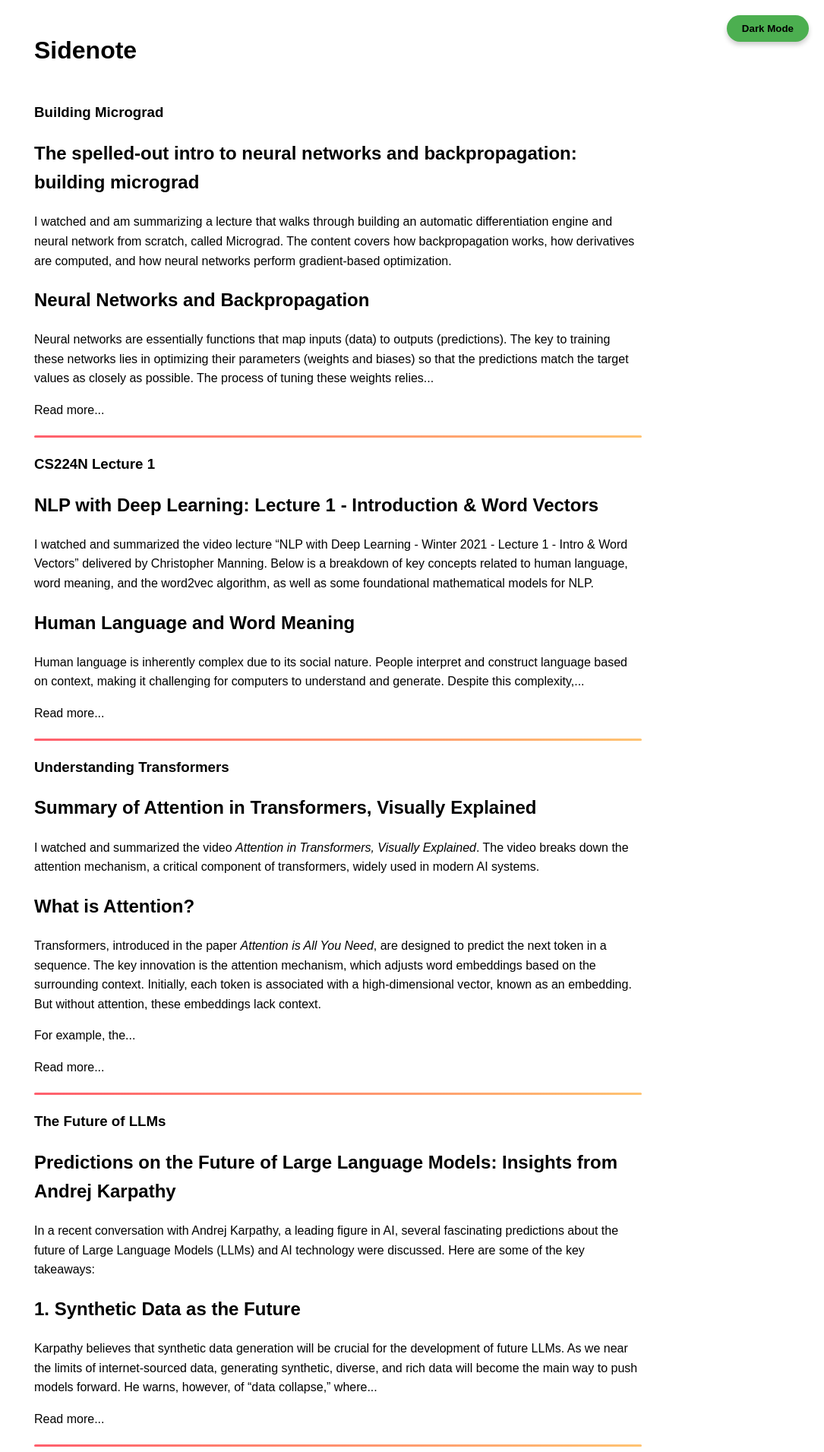
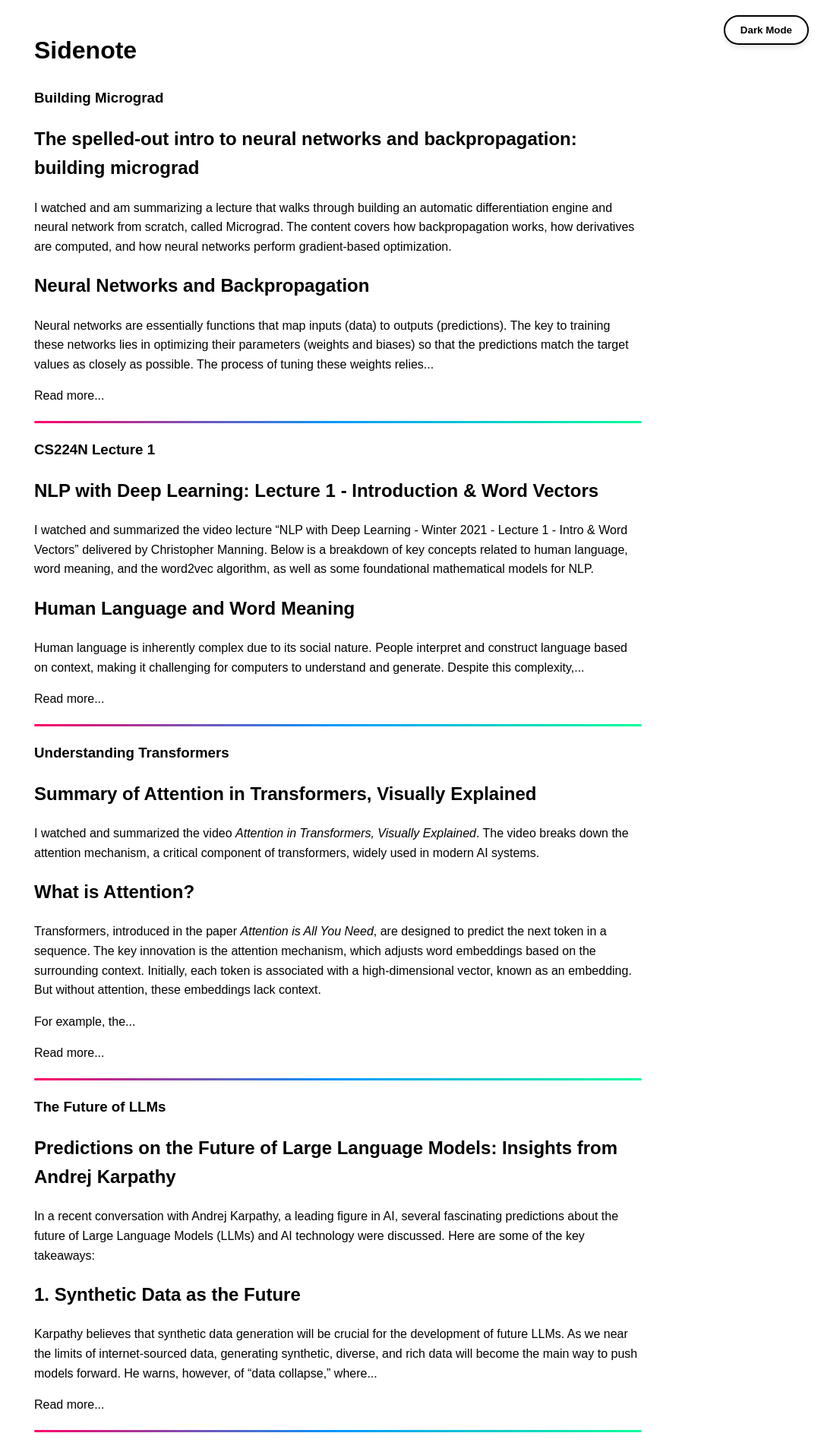
Before and after one commit to itmustalwaysbenight/sidenote, a Jekyll site: the page built from index.html, in a window 1280 px wide. Shown: the top 1911 px of the page at 76% size, without its empty margins (195-1280 px from the left). Built offline with Jekyll 4.4.1, drawn with Linux system fonts in a browser that asks for light colours; some of the changed text lies outside the part shown.

Commit message:
o1-preview refactoring

```diff
--- a/_layouts/default.html
+++ b/_layouts/default.html
@@ -3,7 +3,20 @@
 <head>
     <meta charset="UTF-8">
     <meta name="viewport" content="width=device-width, initial-scale=1.0">
-    <title>{{ page.title }}</title>
+    <title>{{ page.title }} | {{ site.title }}</title>
+    <meta name="description" content="{{ page.description | default: site.description }}">
+    <meta property="og:title" content="{{ page.title | default: site.title }}">
+    <meta property="og:description" content="{{ page.description | default: site.description }}">
+    <meta property="og:url" content="{{ page.url | absolute_url }}">
+    <meta property="og:type" content="website">
+    <!-- Include other relevant Open Graph and Twitter Card tags -->
+
+    <!-- Optional: Include a web font -->
+    <!--
+    <link rel="preconnect" href="https://fonts.gstatic.com">
+    <link href="https://fonts.googleapis.com/css2?family=Roboto&display=swap" rel="stylesheet">
+    -->
+
     <style>
         :root {
             --background-color: white;
@@ -11,14 +24,22 @@
             --link-color: black;
             --link-hover-color: #4CAF50;
             --separator-gradient: linear-gradient(90deg, #ff0066, #0099ff, #00ff99);
+            --button-background-color: white;
+            --button-text-color: black;
+            --button-border-color: black;
+            --button-hover-background: #f0f0f0;
         }
 
         body.dark-mode {
             --background-color: #121212;
-            --text-color: white; /* Ensure white text in dark mode */
+            --text-color: white;
             --link-color: #bb86fc;
             --link-hover-color: #03dac6;
             --separator-gradient: linear-gradient(90deg, #ff0066, #00ffcc, #00ff66);
+            --button-background-color: #333333;
+            --button-text-color: white;
+            --button-border-color: white;
+            --button-hover-background: #444444;
         }
 
         body {
@@ -39,6 +60,7 @@
         pre {
             background-color: #f4f4f4;
             padding: 10px;
+            overflow-x: auto;
         }
 
         a, a:visited, a:active {
@@ -64,28 +86,28 @@
             margin-top: 40px;
         }
 
-        /* Button styling shared for both "Dark Mode" and "Watch the video" */
+        /* Button styling */
         .button {
             padding: 10px 20px;
-            background-color: #4CAF50; /* Green in both light and dark mode */
-            color: var(--text-color);
-            border: none;
-            border-radius: 20px;
+            background-color: var(--button-background-color);
+            color: var(--button-text-color);
+            border: 2px solid var(--button-border-color);
+            border-radius: 30px;
             cursor: pointer;
             font-weight: bold;
             text-decoration: none;
-            transition: background-color 0.3s ease, color 0.3s ease;
-            box-shadow: 0px 4px 6px rgba(0, 0, 0, 0.2);
+            transition: background-color 0.3s ease, color 0.3s ease, border-color 0.3s ease;
+            box-shadow: 0px 4px 6px rgba(0, 0, 0, 0.1);
             display: inline-block;
         }
 
         .button:hover {
-            background-color: #45a049;
-            color: var(--text-color) !important;
+            background-color: var(--button-hover-background);
+            border-color: var(--link-hover-color);
         }
 
         .button:active {
-            background-color: #3e8e41;
+            background-color: var(--button-hover-background);
         }
 
         /* External link button */
@@ -94,89 +116,46 @@
             text-align: center;
         }
 
-        .external-link a {
-            display: inline-block;
-            padding: 10px 20px;
-            background-color: #4CAF50;
-            color: var(--text-color); /* Set text color dynamically */
-            text-decoration: none;
-            border-radius: 20px;
-            transition: background-color 0.3s ease; /* Remove color transition */
-            font-weight: bold;
-        }
-
-        .external-link a:hover {
-            background-color: #45a049;
-            color: var(--text-color) !important; /* Ensure text color stays the same */
-        }
-
-        .external-link a:active {
-            background-color: #3e8e41;
-        }
-
-        /* Dark mode styles for buttons */
-        body.dark-mode .button {
-            background-color: #4CAF50; /* Ensure button stays green in dark mode */
-            color: white !important;
-        }
-
-        body.dark-mode .button:hover {
-            background-color: #45a049;
-            color: white !important;
-        }
-
-        body.dark-mode .button:active {
-            background-color: #3e8e41;
-        }
-
-        /* Dark mode styles for external link */
-        body.dark-mode .external-link a {
-            background-color: #4CAF50; /* Keep green in dark mode */
-            color: white !important; /* Force white text in dark mode */
-        }
-
-        body.dark-mode .external-link a:hover {
-            background-color: #45a049;
-            color: white !important; /* Ensure white text on hover in dark mode */
-        }
-
-        body.dark-mode .external-link a:active {
-            background-color: #3e8e41;
-        }
-
-        /* Keep Dark Mode button at original fixed position */
+        /* Dark mode toggle button */
         .dark-mode-toggle {
             position: fixed;
             top: 20px;
             right: 20px;
             font-weight: bold;
         }
+
+        /* Accessibility: focus states */
+        a:focus,
+        .button:focus {
+            outline: 2px solid var(--link-hover-color);
+            outline-offset: 2px;
+        }
     </style>
 </head>
 <body>
-    <button class="button dark-mode-toggle" id="darkModeToggle">Dark Mode</button>
+    <button class="button dark-mode-toggle" id="darkModeToggle" aria-label="Switch to dark mode">Dark Mode</button>
 
     <header>
-        <h1><a href="https://sidenote.live">{{ site.title }}</a></h1>
+        <h1><a href="{{ site.url }}">{{ site.title }}</a></h1>
     </header>
 
     <main>
-        <!-- Only keep the watch button -->
-        <div style="display: flex; justify-content: flex-end; align-items: center;">
+        <!-- External link button (only displays if 'external_url' is set in the page front matter) -->
         {% if page.external_url %}
-            <div class="external-link" style="margin-left: auto;">
-                <a href="{{ page.external_url }}" target="_blank" class="button" style="font-size: 0.9em;">Watch the video</a>
+        <div class="external-link">
+            <a href="{{ page.external_url }}" target="_blank" rel="noopener noreferrer" class="button">Watch the video</a>
         </div>
         {% endif %}
-        </div>
 
-        <!-- Post content (Jekyll will render title and date automatically) -->
+        <!-- Page content -->
         {{ content }}
     </main>
 
     <footer></footer>
 
+    <!-- Scripts -->
     <script>
+        document.addEventListener('DOMContentLoaded', function() {
             const toggleButton = document.getElementById('darkModeToggle');
             const body = document.body;
 
--- a/index.html
+++ b/index.html
@@ -2,65 +2,13 @@
 layout: default
 ---
 
-<!DOCTYPE html>
-<html lang="en">
-<head>
-    <meta charset="UTF-8">
-    <meta name="viewport" content="width=device-width, initial-scale=1.0">
-    <title>Sidenote</title>
-    <style>
-        body {
-            font-family: Arial, sans-serif;
-            max-width: 800px;
-            margin: 0 auto;
-            padding: 20px;
-            line-height: 1.6;
-            transition: background-color 0.3s ease, color 0.3s ease;
-        }
-        h1, h2, h3 {
-            font-family: 'Arial', sans-serif;
-        }
-        pre {
-            background-color: #f4f4f4;
-            padding: 10px;
-        }
-        a, a:visited, a:active {
-            color: black !important;
-            text-decoration: none !important;
-        }
-        a:hover {
-            color: #4CAF50 !important;
-            text-decoration: none !important;
-        }
-        .separator {
-            height: 3px;
-            background: linear-gradient(to right, #ff5f6d, #ffc371);
-            margin-top: 20px;
-            margin-bottom: 20px;
-            border-radius: 1.5px;
-        }
-
-        /* Dark Mode Styles */
-        body.dark-mode {
-            background-color: #121212;
-            color: #ffffff;
-        }
-        body.dark-mode a {
-            color: #bbbbbb !important;
-        }
-        body.dark-mode pre {
-            background-color: #333;
-        }
-    </style>
-</head>
-<body>
 <header></header>
 
 <main>
     {% for post in site.posts %}
     <article>
         <h3><a href="{{ post.url }}">{{ post.title }}</a></h3>
-            <p>{{ post.content | truncatewords: 100 }}</p>
+        <p>{{ post.content | markdownify | truncatewords: 100 }}</p>
         <p><a href="{{ post.url }}">Read more...</a></p>
     </article>
     <div class="separator"></div>
```
Also changed, not shown: other parts of _layouts/default.html (+5 -0 lines), other parts of index.html (+0 -6 lines). Lines whose indentation alone changed are shown as unchanged.
